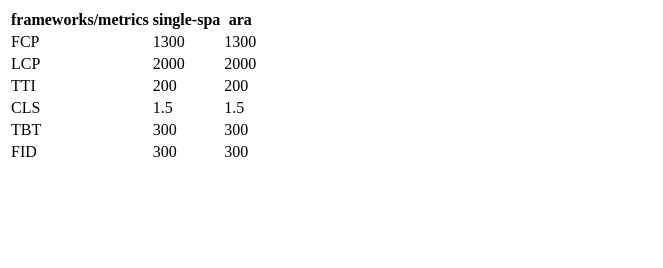
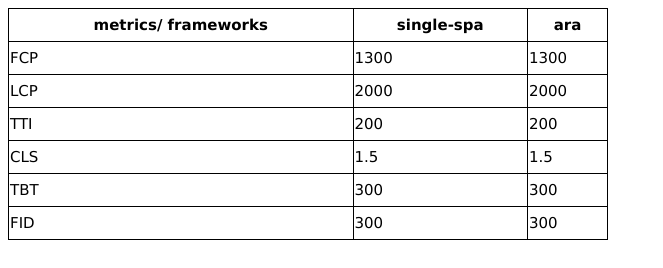
Before and after one commit to silkies/benchFramework, a website: page result.html in a window 1280 px wide. Shown: the whole page, without its empty margins (0-663 px from the left). Drawn offline with Linux system fonts and the light colour scheme.

Commit message:
added styles

```diff
--- a/result.html
+++ b/result.html
@@ -1 +1 @@
-<!DOCTYPE html><html><head></head><body><table><tr><th>frameworks/metrics</th><th>single-spa</th><th>ara</th></tr><tr><td>FCP</td><td>1300</td><td>1300</td></tr><tr><td>LCP</td><td>2000</td><td>2000</td></tr><tr><td>TTI</td><td>200</td><td>200</td></tr><tr><td>CLS</td><td>1.5</td><td>1.5</td></tr><tr><td>TBT</td><td>300</td><td>300</td></tr><tr><td>FID</td><td>300</td><td>300</td></tr></body></html>
+<!DOCTYPE html><html><head><link rel="stylesheet" href="styles.css"></head><body><div><table><tr><th>metrics/ frameworks</th><th>single-spa</th><th>ara</th></tr><tr><td>FCP</td><td>1300</td><td>1300</td></tr><tr><td>LCP</td><td>2000</td><td>2000</td></tr><tr><td>TTI</td><td>200</td><td>200</td></tr><tr><td>CLS</td><td>1.5</td><td>1.5</td></tr><tr><td>TBT</td><td>300</td><td>300</td></tr><tr><td>FID</td><td>300</td><td>300</td></tr></div></body></html>
--- /dev/null
+++ b/styles.css
@@ -0,0 +1,18 @@
+table, th, td {
+  border: 1px solid black;
+}
+
+ table {
+  border-collapse: collapse;
+  width: 100%;
+}
+
+html, body {
+    font-family: Verdana,sans-serif;
+    font-size: 15px;
+    line-height: 2;
+}
+
+div {
+    width: 600px;
+}
```
